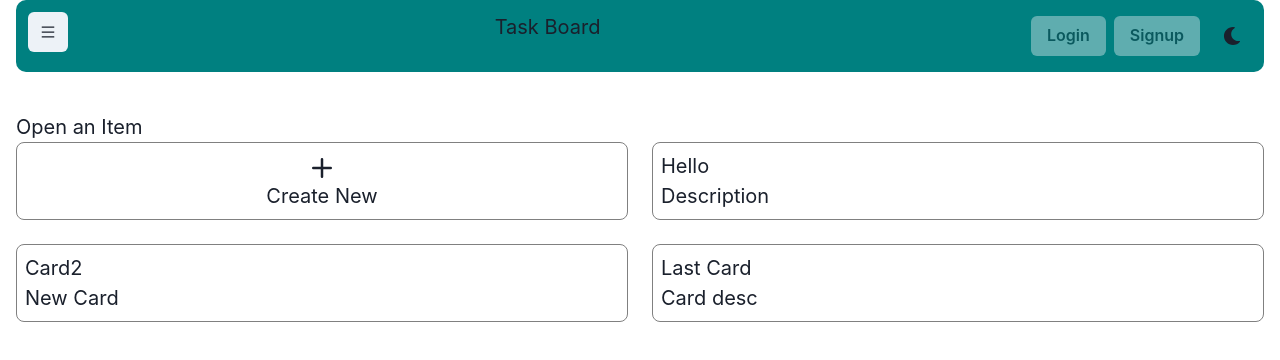
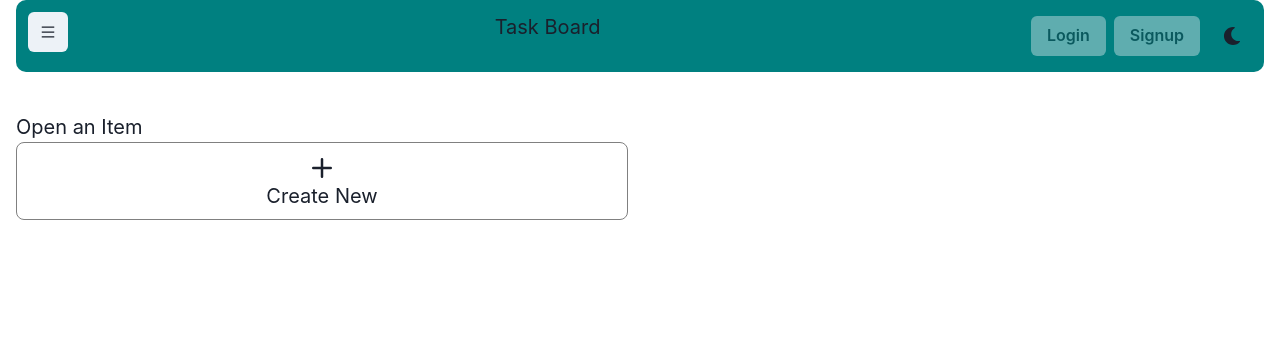
Before and after one commit to WahidX/task-board, a React (Create React App) app in the folder client/: page / in a window 1280 px wide. Shown: the top 360 px of the page. Built offline with nearby package versions, Linux system fonts and the light colour scheme.

Commit message:
cards are shown for notebook

```diff
--- a/client/src/components/Home/CardList.tsx
+++ b/client/src/components/Home/CardList.tsx
@@ -1,37 +1,15 @@
 import { Grid } from "@chakra-ui/layout";
 import React from "react";
+import { connect } from "react-redux";
+import { Card } from "../../@types/Card";
+import { RootState } from "../../store";
 import Cards from "./Cards";
 import CreateTodo from "./CreateTodo";
 
-interface card {
-	title: String;
-	timestamp: Date;
-	description: String;
-	id: number;
-}
+function CardList(props) {
+	let cards: Card[];
+	cards = props.app.currentItem ? props.app.currentItem.cards : [];
 
-const cards: card[] = [
-	{
-		title: "Hello",
-		timestamp: new Date(),
-		description: "Description",
-		id: 1,
-	},
-	{
-		title: "Card2",
-		timestamp: new Date(),
-		description: "New Card",
-		id: 2,
-	},
-	{
-		title: "Last Card",
-		timestamp: new Date(),
-		description: "Card desc",
-		id: 3,
-	},
-];
-
-function CardList(props) {
 	return (
 		<Grid templateColumns="repeat(2, 1fr)" gap={6} w="100%">
 			<CreateTodo />
@@ -42,4 +20,10 @@ function CardList(props) {
 	);
 }
 
-export default CardList;
+function mapStoreToProps(state: RootState) {
+	return {
+		app: state.app,
+	};
+}
+
+export default connect(mapStoreToProps)(CardList);
--- a/client/src/components/Home/Cards.tsx
+++ b/client/src/components/Home/Cards.tsx
@@ -12,7 +12,7 @@ function Cards(props) {
 		<GridItem border="solid 1px grey" w="100%" borderRadius="lg" p="2">
 			<div onClick={onOpen}>
 				<Text>{card.title}</Text>
-				<Text>{card.description}</Text>
+				<Text>{card.content}</Text>
 			</div>
 
 			<Modal onClose={onClose} size={"xl"} isOpen={isOpen}>
@@ -24,7 +24,7 @@ function Cards(props) {
 					<ModalCloseButton />
 
 					<ModalBody>
-						<Textarea resize="vertical" placeholder="Content" value={card.description} />
+						<Textarea resize="vertical" placeholder="Content" value={card.content} />
 					</ModalBody>
 
 					<ModalFooter>
--- a/client/src/components/LSideBar/NoteList/CreateField.tsx
+++ b/client/src/components/LSideBar/NoteList/CreateField.tsx
@@ -11,7 +11,6 @@ function CreateField(props: CreateFieldProps) {
 
 	let addItemHandle = (e) => {
 		e.preventDefault();
-		console.log("To be created : ", name);
 		if (name.trim().length !== 0) {
 			if (props.type === "notebook") props.dispatch(addNotebook(name));
 			// else props.dispatch(addTaskBoard(name));
--- a/client/src/components/LSideBar/NoteList/index.tsx
+++ b/client/src/components/LSideBar/NoteList/index.tsx
@@ -17,12 +17,10 @@ function NoteList(props) {
 	let notebooks: NoteBookArr[] = Object.entries(props.notebooks);
 	let taskboards: TaskBoardArr[] = Object.entries(props.taskboards);
 
-	let mode = props.app.mode;
 	let currentItem = props.app.currentItem;
-	console.log("mode: ", mode, "currentItem: ", currentItem);
 
-	let handleSelectItem = (modeString: String, item: NoteBook | TaskBoard) => {
-		let mode = modeString === "notebook" ? AppMode.notebook : AppMode.taskboard;
+	let handleSelectItem = (item: NoteBook | TaskBoard) => {
+		let mode = props.app.mode === "notebook" ? AppMode.notebook : AppMode.taskboard;
 		props.dispatch(updateCurrent(mode, item));
 	};
 
@@ -37,10 +35,10 @@ function NoteList(props) {
 				{notebooks.map((notebookArr: NoteBookArr) => (
 					<ListItem key={notebookArr[0] as Key}>
 						<Button
-							w="100%"
+							isFullWidth={true}
 							colorScheme="teal"
-							variant={currentItem.id === notebookArr[0] ? "solid" : "ghost"}
-							onClick={() => handleSelectItem("notebook", notebookArr[1])}
+							variant={currentItem && currentItem.id === notebookArr[0] ? "solid" : "ghost"}
+							onClick={() => handleSelectItem(notebookArr[1])}
 						>
 							{notebookArr[1].name}
 						</Button>
@@ -57,6 +55,7 @@ function NoteList(props) {
 				{taskboards.map((taskboardArr: TaskBoardArr) => (
 					<ListItem key={taskboardArr[0] as Key}>
 						<Button
+							isFullWidth={true}
 							colorScheme="teal"
 							variant={currentItem.id === taskboardArr[0] ? "solid" : "ghost"}
 							onClick={() => handleSelectItem("taskboard", taskboardArr[1])}
@@ -66,7 +65,6 @@ function NoteList(props) {
 					</ListItem>
 				))}
 			</List>
-
 			<CustomDivider width={30} />
 		</div>
 	);
```
